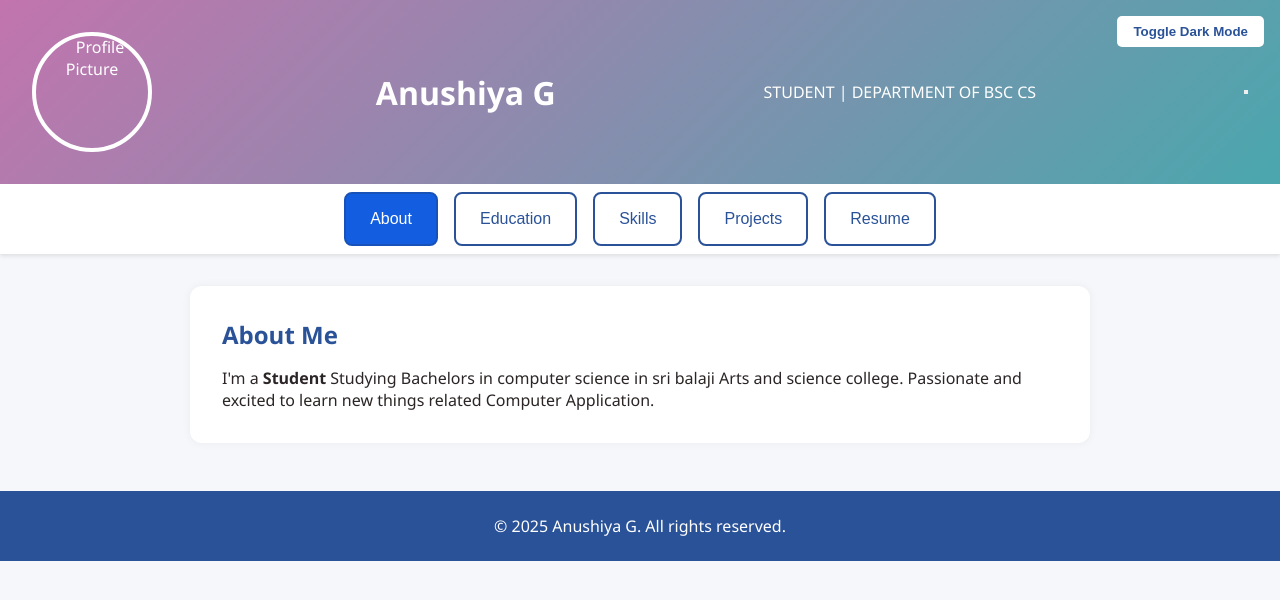
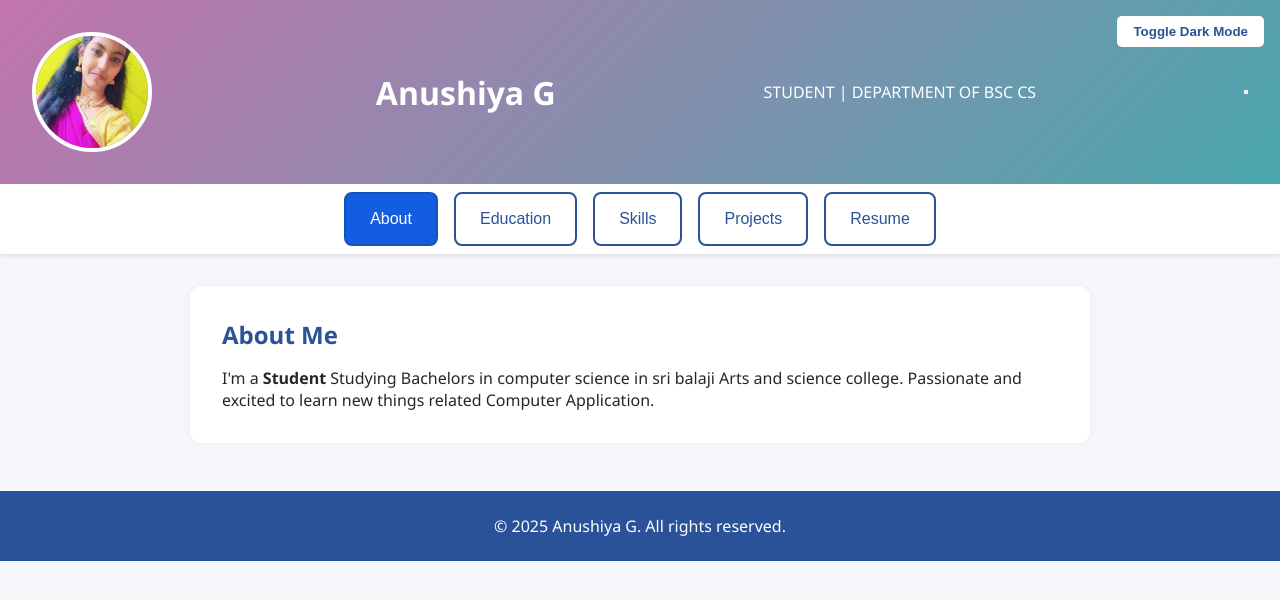
Before and after one commit to Anushiya270112/TNSDC-FWD-DP1, a plain HTML site: page Index.html in a window 1280 px wide. Drawn offline with Linux system fonts and the light colour scheme.

Commit message:
Update Index.html

```diff
--- a/Index.html
+++ b/Index.html
@@ -198,7 +198,7 @@
 <body>
 <header style="display: flex; flex-direction: row; align-items: center; justify-content: space-between; padding: 2rem">
   <button class="dark-toggle" onclick="toggleDarkMode()">Toggle Dark Mode </button>
-  <img src="aarthi.jpeg" alt="Profile Picture" class="profile-picture" id="profileImage" style="margin: 0 1rem 0 0; align-self: flex-start;">
+  <img src="WhatsApp Image 2025-09-13 at 10.38.10 AM.jpeg" alt="Profile Picture" class="profile-picture" id="profileImage" style="margin: 0 1rem 0 0; align-self: flex-start;">
   <div style="text-align: left;">
     <h1>Anushiya G
     </h1>
```
